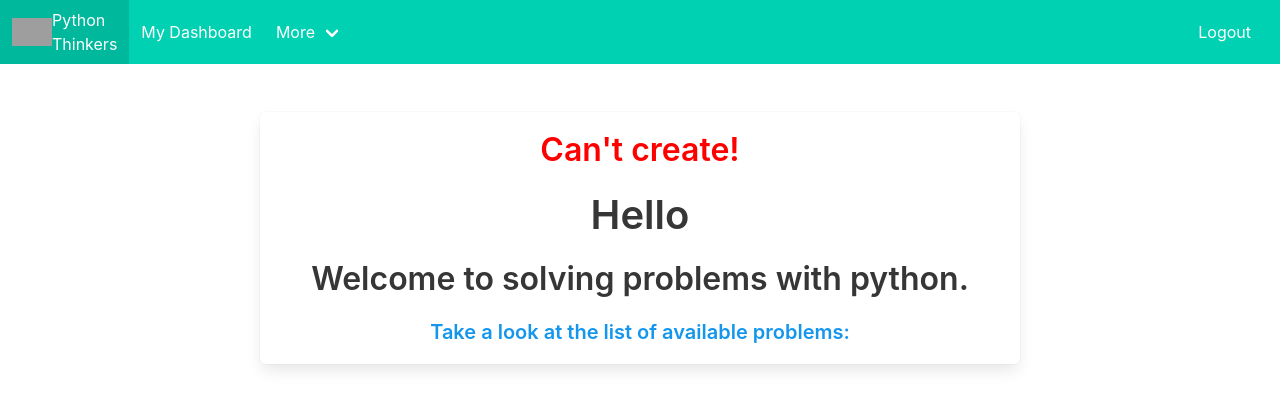
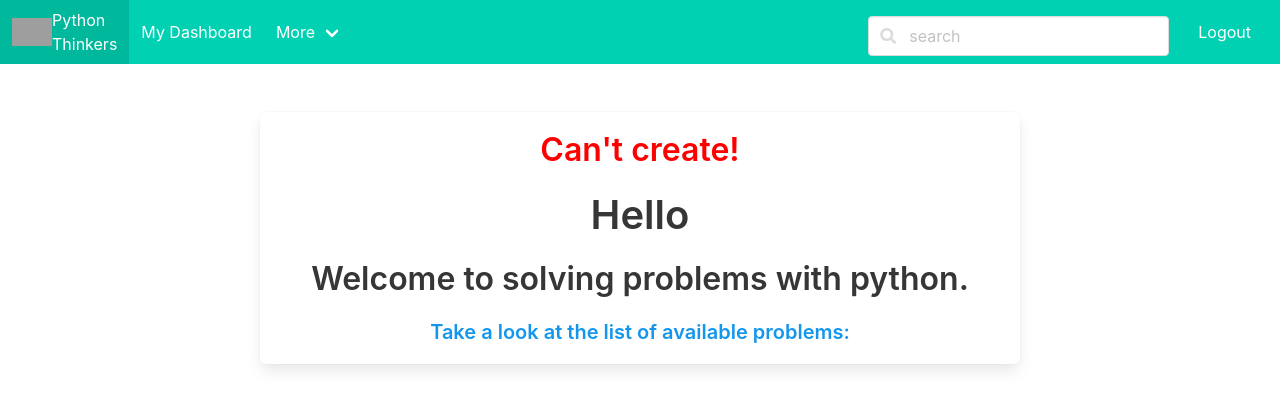
Before and after one commit to Ritaxo/adhaliwal_sharingcode, a Django app: page /problem/create in a window 1280 px wide. Shown: the top 409 px of the page. Run offline with Django 3.2, Linux system fonts and the light colour scheme; data that the repository does not hold is empty; some libraries are stand-ins or nearby versions; grey boxes are pictures that could not be loaded.

Commit message:
Module 11

```diff
--- a/share/templates/share/base.html
+++ b/share/templates/share/base.html
@@ -55,14 +55,25 @@
            <div class="buttons">
 
              {% if request.path == "/login" or request.path == "/loguser" %}
-             <a class="button is-primary" href="{% url 'share:signup' %}">Signup</a>
+                <a class="button is-primary" href="{% url 'share:signup' %}">Signup</a>
 
               {% elif request.path == "/signup"  %}
 
-              <a class="button is-primary" href="{% url 'share:login' %}">Login</a>
+                  <a class="button is-primary" href="{% url 'share:login' %}">Login</a>
 
-             {% else   %}
-             <a class="button is-primary" href="{% url 'share:logout' %}">Logout</a>
+              {% else   %}
+                   <div class="navbar-item">
+                          <form action="{% url 'share:search' %}" method="post">
+                              {% csrf_token %}
+                              <p class="control has-icons-left">
+                                  <input class="input" type="text" name="query" placeholder="search">
+                                  <span class="icon is-left">
+                              <i class="fas fa-search"></i>
+                            </span>
+                              </p>
+                          </form>
+                    </div>
+                   <a class="button is-primary" href="{% url 'share:logout' %}">Logout {{user.username }}</a>
 
              {% endif %}
 
--- a/share/urls.py
+++ b/share/urls.py
@@ -31,5 +31,6 @@ path('problem/<int:problem_id>/delete', views.delete_problem, name='delete_probl
 path('script/<int:script_id>/delete', views.delete_script, name='delete_script'),
 path('script/<int:script_id>/create_review', views.create_review, name='create_review'),
 path('review/<int:review_id>/delete_review', views.delete_review, name='delete_review'),
+path('search', views.search, name='search'),
 
 ]
--- a/share/views.py
+++ b/share/views.py
@@ -545,3 +545,21 @@ def delete_review(request, review_id):
 
     else:
         return HttpResponse(status=500)
+
+# Module 11
+def search(request):
+    if request.method == "POST":
+        user = request.user
+        if not user.is_authenticated:
+            return HttpResponse(status=500)
+
+        query = request.POST["query"]
+
+        if not query:
+            return render(request, "share/search_result.html", {"error":"Empty search"})
+
+        scripts = Script.objects.filter(title__icontains=query) | Script.objects.filter(description__icontains=query)
+
+        return render(request, "share/search_result.html", {"user":user, "scripts":scripts, "query":query})
+    else:
+        return HttpResponse(status=500)
```
Also changed, not shown: share/templates/share/search_result.html (added, +28 -0 lines).
